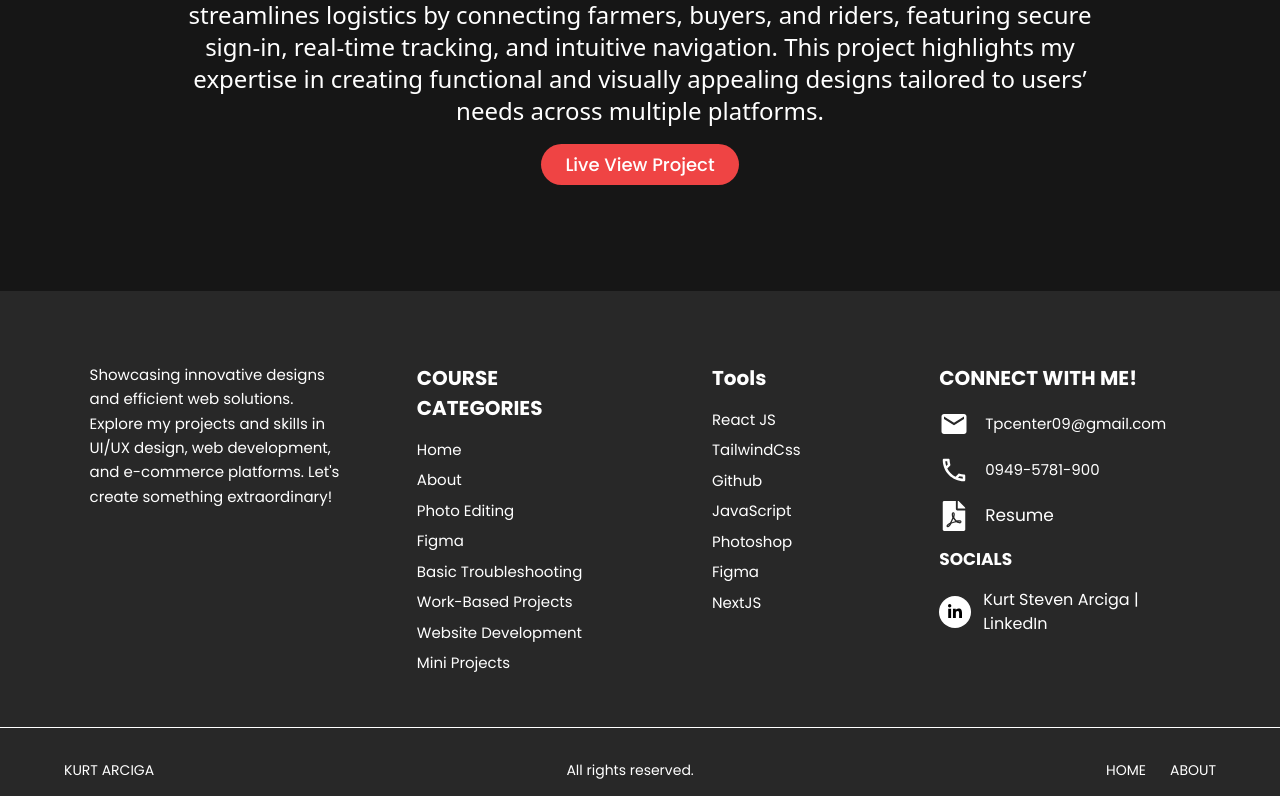
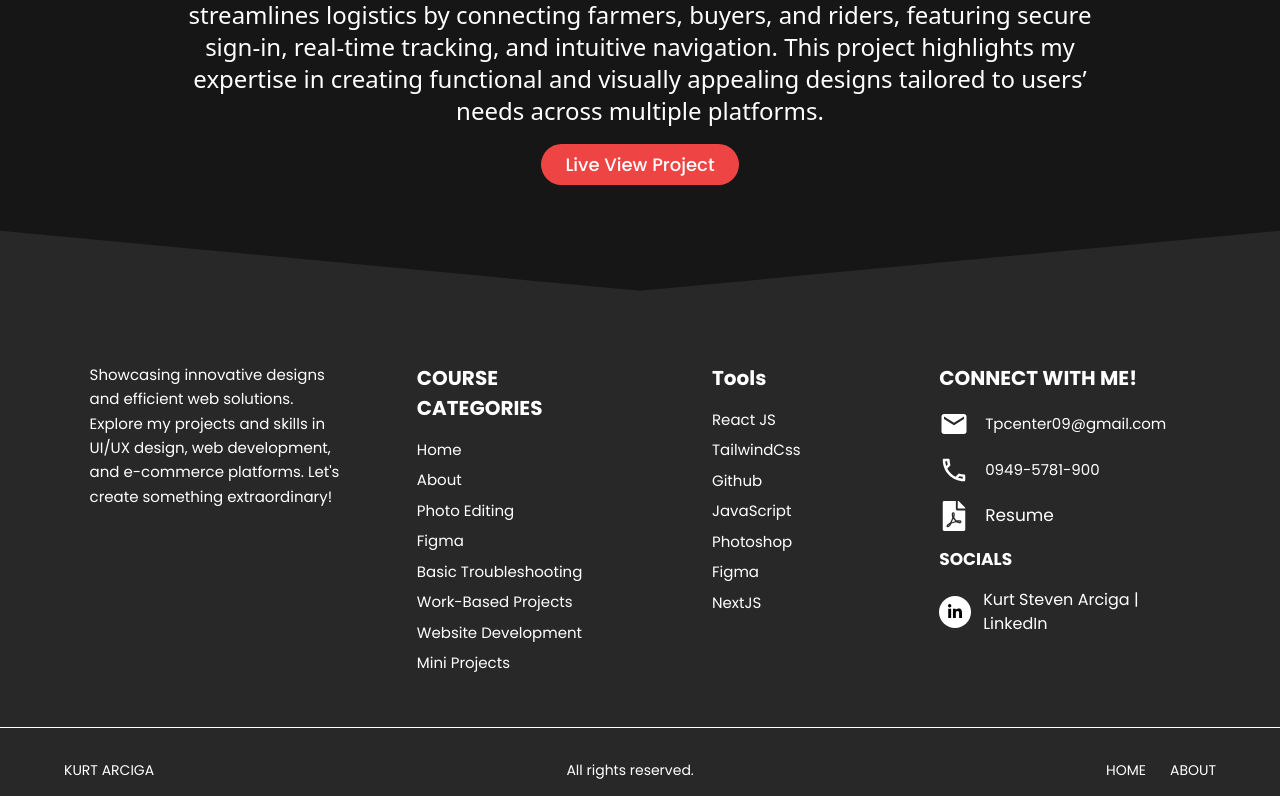
Before and after one commit to tpcenter13/Portfolio, a React (Vite) app in the folder Portfolio/: page /figma in a window 1280 px wide. Shown: the part 2923-3719 px from the top of the page. Built offline with nearby package versions, Linux system fonts and the light colour scheme.

Commit message:
fix footer

```diff
--- a/Portfolio/src/components/Footer2.jsx
+++ b/Portfolio/src/components/Footer2.jsx
@@ -12,9 +12,46 @@ const Footer2 = () => {
 
   return (
     <div className="relative bg-[#282828] text-white w-full">
+
 {/* Slanted Shape */}
 <div className="relative">
   <div className="absolute top-0 left-0 w-full h-[150px] bg-[#282828]" />
+
+  {/* Left Polygon - Adjusted for small screens */}
+  <div
+    className="absolute top-[-29px] w-full h-[60px] sm:hidden"
+    style={{
+      background: "linear-gradient(to top, transparent 50%, #282828 50%)",
+      clipPath: "polygon(0 0, 50% 50%, 0 100%)",
+    }}
+  />
+
+  {/* Right Polygon - Adjusted for small screens */}
+  <div
+    className="absolute top-[-29px] w-full h-[60px] sm:hidden"
+    style={{
+      background: "linear-gradient(to top, transparent 50%, #282828 50%)",
+      clipPath: "polygon(100% 0, 100% 100%, 50% 50%)",
+    }}
+  />
+
+  {/* Left Polygon - Adjusted for medium & large screens */}
+  <div
+    className="absolute top-[-40px] w-full h-[100px] hidden sm:block md:h-[120px] md:top-[-60px]"
+    style={{
+      background: "linear-gradient(to top, transparent 50%, #282828 50%)",
+      clipPath: "polygon(0 0, 50% 50%, 0 100%)",
+    }}
+  />
+
+  {/* Right Polygon - Adjusted for medium & large screens */}
+  <div
+    className="absolute top-[-40px] w-full h-[100px] hidden sm:block md:h-[120px] md:top-[-60px]"
+    style={{
+      background: "linear-gradient(to top, transparent 50%, #282828 50%)",
+      clipPath: "polygon(100% 0, 100% 100%, 50% 50%)",
+    }}
+  />
 </div>
 
     <div className="my-8" />
@@ -25,8 +62,10 @@ const Footer2 = () => {
         {/* Footer Description */}
         <div className="space-y-4">
           <p className="text-[15px] leading-relaxed">
-              Showcasing innovative designs and efficient web solutions. Explore my
-              projects and skills in UI/UX design, web development, and e-commerce platforms.
+            Showcasing innovative designs and
+            efficient web solutions. Explore my
+            projects and skills in UI/UX design,
+            web development, and e-commerce platforms.
             Let's create something extraordinary!
           </p>
         </div>
```
Lines whose indentation alone changed are shown as unchanged.
